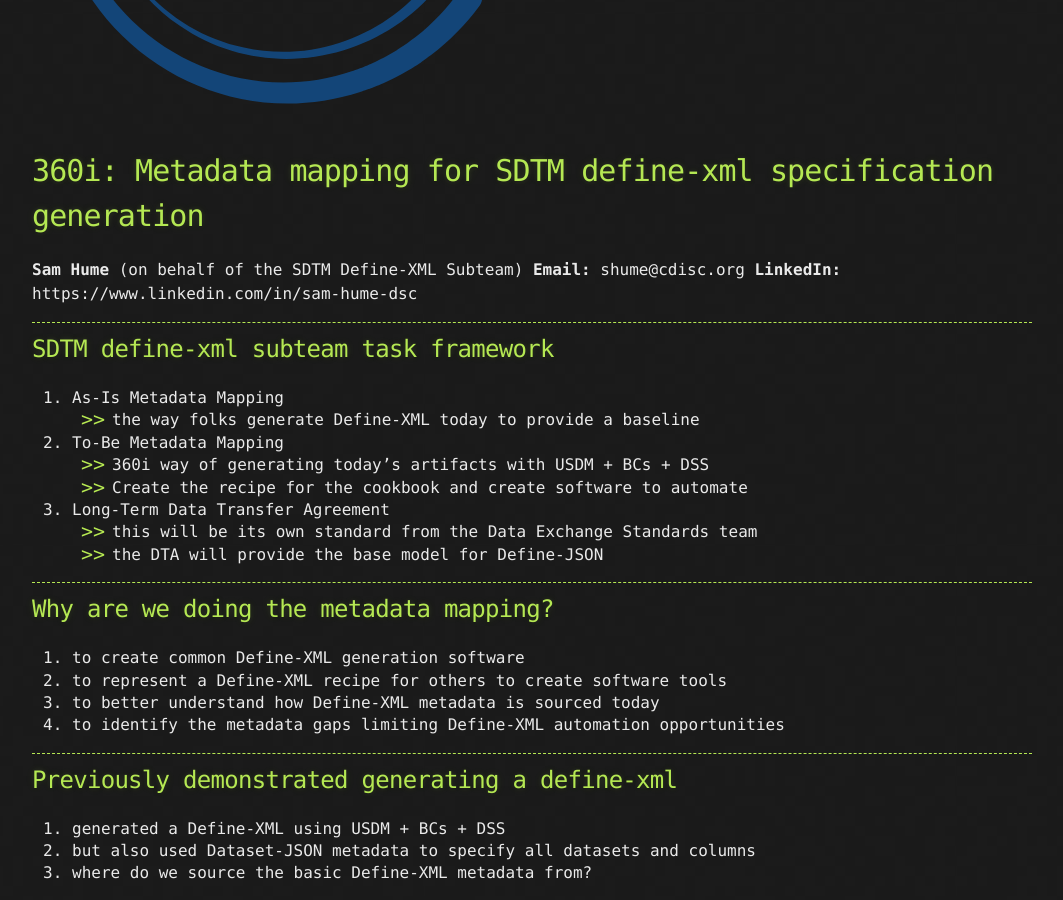
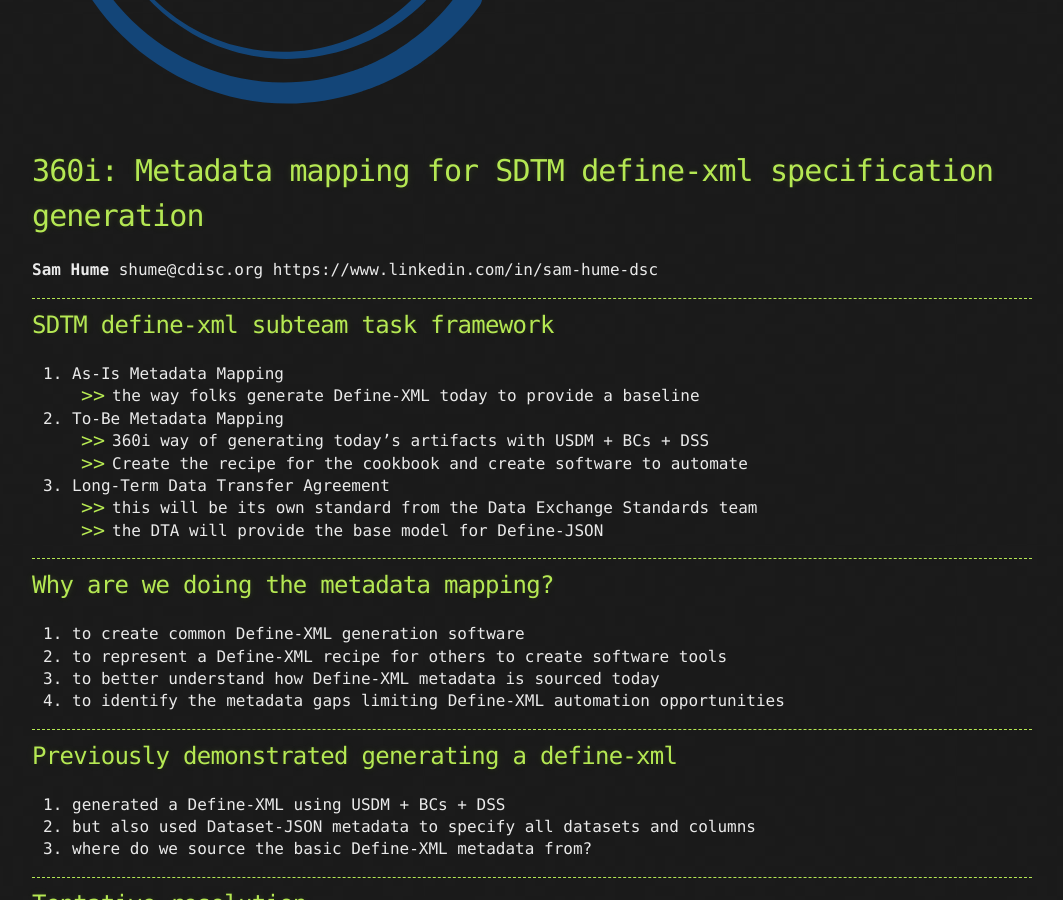
Before and after one commit to swhume/swhume.github.io, a Jekyll site: the page built from _posts/2025-07-01-360i-sdtm-define-mapping.md, in a window 1280 px wide and 900 px high, scrolled down 519 px. Shown: the whole window, without its empty margins (108-1171 px from the left). Built offline with Jekyll 4.4.1, drawn with Linux system fonts in a browser that asks for light colours.

Commit message:
updates 360i define deck

```diff
--- a/_posts/2025-07-01-360i-sdtm-define-mapping.md
+++ b/_posts/2025-07-01-360i-sdtm-define-mapping.md
@@ -8,12 +8,12 @@
 keywords: 360i, Define-XML
 url: https://swhume.github.io/
 ---
-![bg right 30% CDISC 360i](https://raw.githubusercontent.com/swhume/swhume.github.io/master/assets/images/360i-logo.png)
+![bg right 80% CDISC 360i](https://raw.githubusercontent.com/swhume/swhume.github.io/master/assets/images/360i-logo.png)
 
 # 360i: Metadata mapping for SDTM define-xml specification generation
-**Sam Hume** (on behalf of the SDTM Define-XML Subteam)
-**Email:** shume@cdisc.org
-**LinkedIn:** https://www.linkedin.com/in/sam-hume-dsc
+**Sam Hume**
+shume@cdisc.org
+https://www.linkedin.com/in/sam-hume-dsc
 
 ---
 
@@ -65,5 +65,6 @@
 4. continue to review and refine the DTA work
 
 ---
+![bg right 80% CDISC 360i](https://raw.githubusercontent.com/swhume/swhume.github.io/master/assets/images/360i-logo.png)
 
 # Questions?
```
